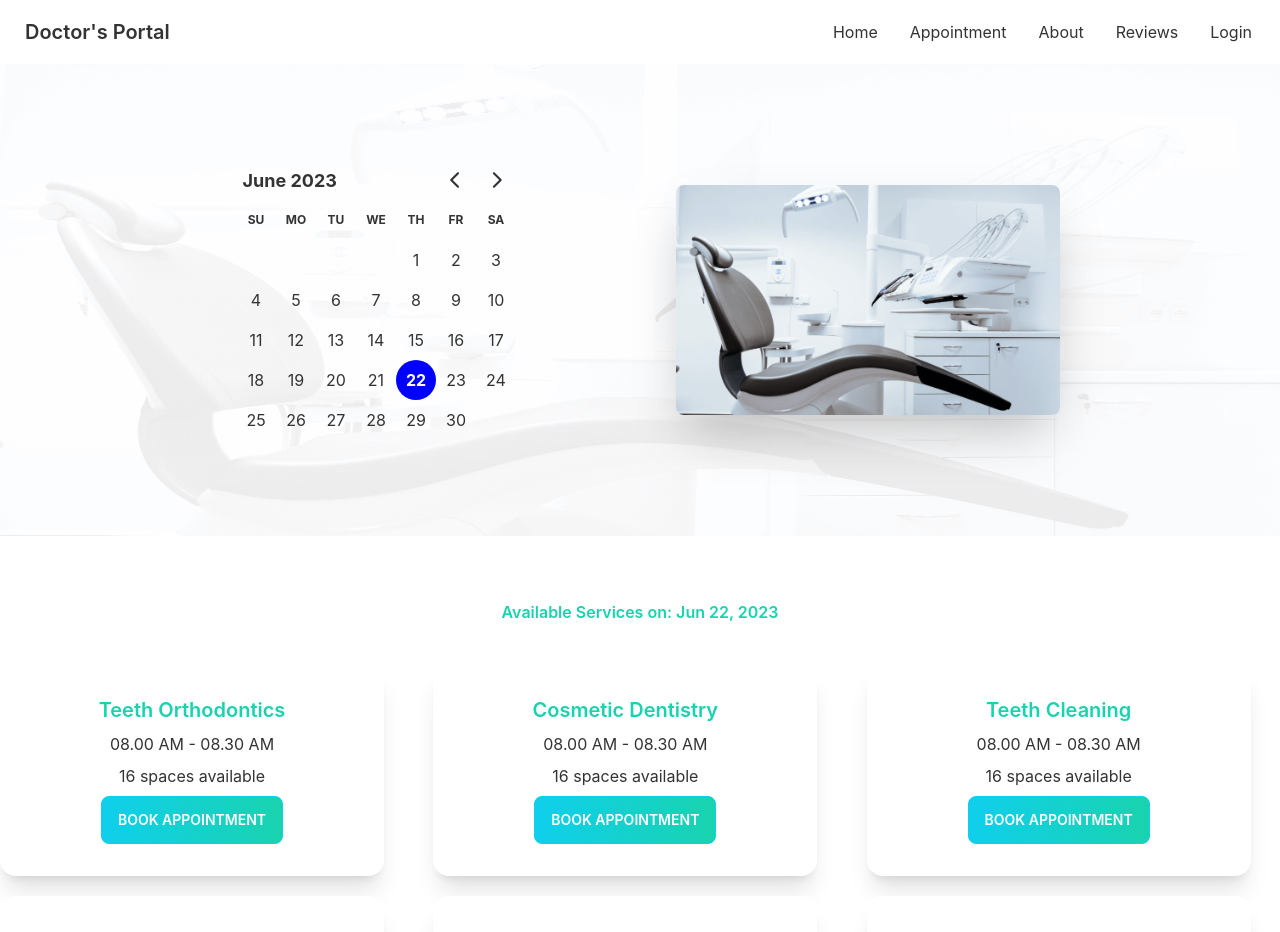
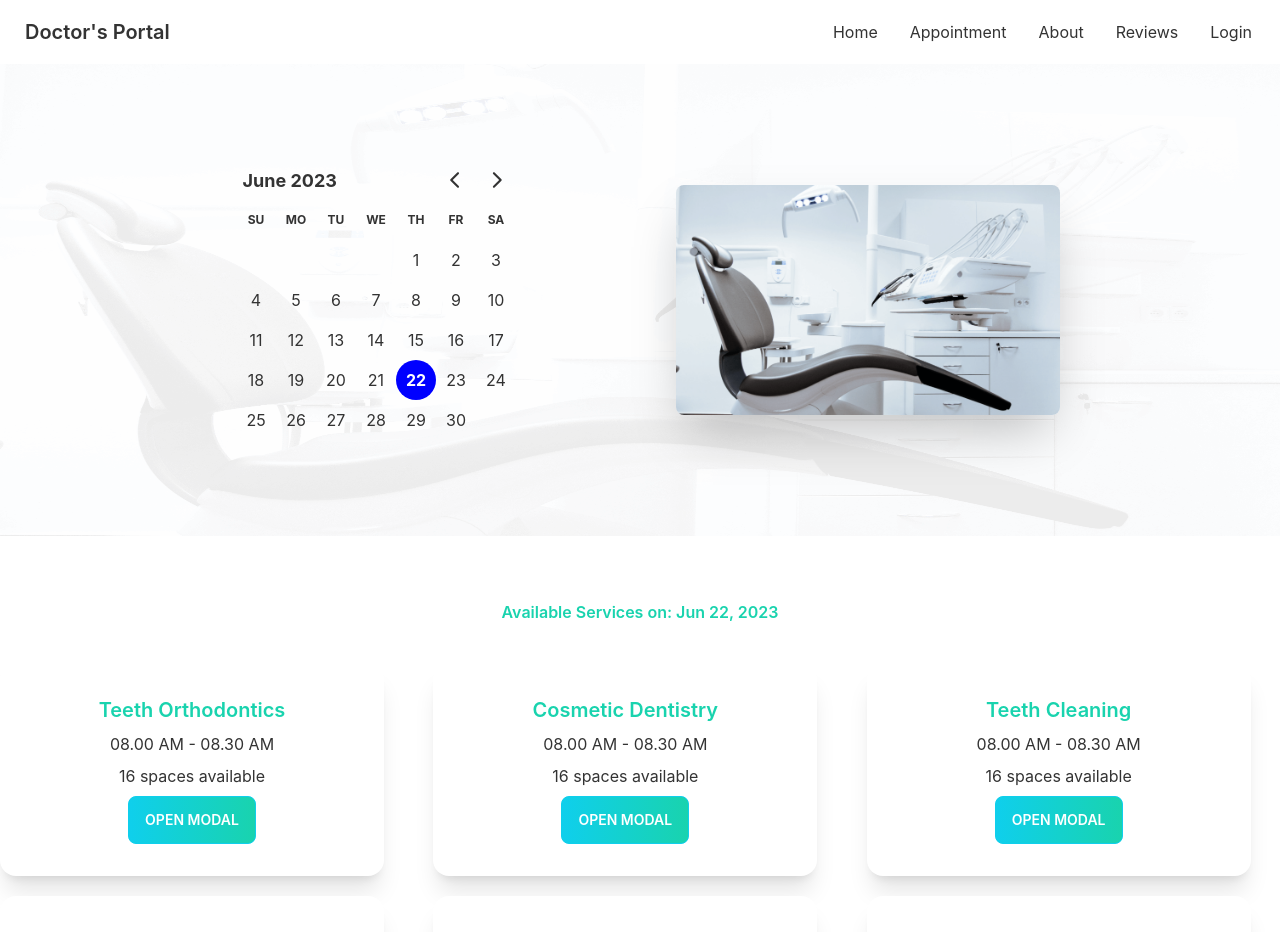
Before and after one commit to RobinTheRedLight/doctors-portal-client, a React (Create React App) app: page /appointment in a window 1280 px wide. Shown: the top 932 px of the page. Built offline with nearby package versions, Linux system fonts and the light colour scheme.

Commit message:
Modal Added

```diff
--- /dev/null
+++ b/src/Pages/Appointment/Appointment/AppointmentModal/AppointmentModal.js
@@ -0,0 +1,19 @@
+import React from 'react';
+
+const AppointmentModal = ({ treatment }) => {
+    const { name } = treatment;
+    return (
+        <>
+            <input type="checkbox" id="my_modal_6" className="modal-toggle" />
+            <div className="modal">
+                <div className="modal-box">
+                    <label htmlFor="my_modal_6" className=" btn btn-sm btn-circle absolute right-2 top-2">✕</label>
+                    <h3 className="font-bold text-lg">{name}</h3>
+                    <p className="py-4">This modal works with a hidden checkbox!</p>
+                </div>
+            </div>
+        </>
+    );
+};
+
+export default AppointmentModal;
--- a/src/Pages/Appointment/AppointmentAvailable/AppointmentAvailable.js
+++ b/src/Pages/Appointment/AppointmentAvailable/AppointmentAvailable.js
@@ -1,9 +1,11 @@
 import { format } from 'date-fns';
 import React, { useEffect, useState } from 'react';
 import AppointmentOptions from './AppointmentOptions';
+import AppointmentModal from '../Appointment/AppointmentModal/AppointmentModal';
 
 const AppointmentAvailable = ({ selectedDate }) => {
     const [appointmentOptions, setAppointmentOptions] = useState([]);
+    const [treatment, setTreatment] = useState(null);
 
     useEffect(() => {
         fetch('appointmentOptions.json')
@@ -18,10 +20,15 @@ const AppointmentAvailable = ({ selectedDate }) => {
                     appointmentOptions.map(data => <AppointmentOptions
                         key={data._id}
                         appointmentOptions={data}
+                        setTreatment={setTreatment}
                     >
                     </AppointmentOptions>)
                 }
             </div>
+            {
+                treatment &&
+                <AppointmentModal treatment={treatment}></AppointmentModal>
+            }
         </div>
     );
 };
--- a/src/Pages/Appointment/AppointmentAvailable/AppointmentOptions.js
+++ b/src/Pages/Appointment/AppointmentAvailable/AppointmentOptions.js
@@ -1,7 +1,6 @@
 import React from 'react';
-import PrimaryButton from '../../../Components/PrimaryButton/PrimaryButton';
 
-const AppointmentOptions = ({ appointmentOptions }) => {
+const AppointmentOptions = ({ appointmentOptions, setTreatment }) => {
     const { name, slots } = appointmentOptions;
     return (
         <div className="card w-96 bg-base-100 shadow-xl">
@@ -10,7 +9,7 @@ const AppointmentOptions = ({ appointmentOptions }) => {
                 <p className='text-center'>{slots.length > 0 ? slots[0] : 'Try another day'}</p>
                 <p className='text-center'>{slots.length} {slots.length > 1 ? 'spaces' : 'space'} available</p>
                 <div className="card-actions justify-center">
-                    <PrimaryButton>Book Appointment</PrimaryButton>
+                    <label onClick={() => setTreatment(appointmentOptions)} htmlFor="my_modal_6" className="bg-gradient-to-r from-primary to-secondary btn btn-primary text-white">open modal</label>
                 </div>
             </div>
         </div>
```
